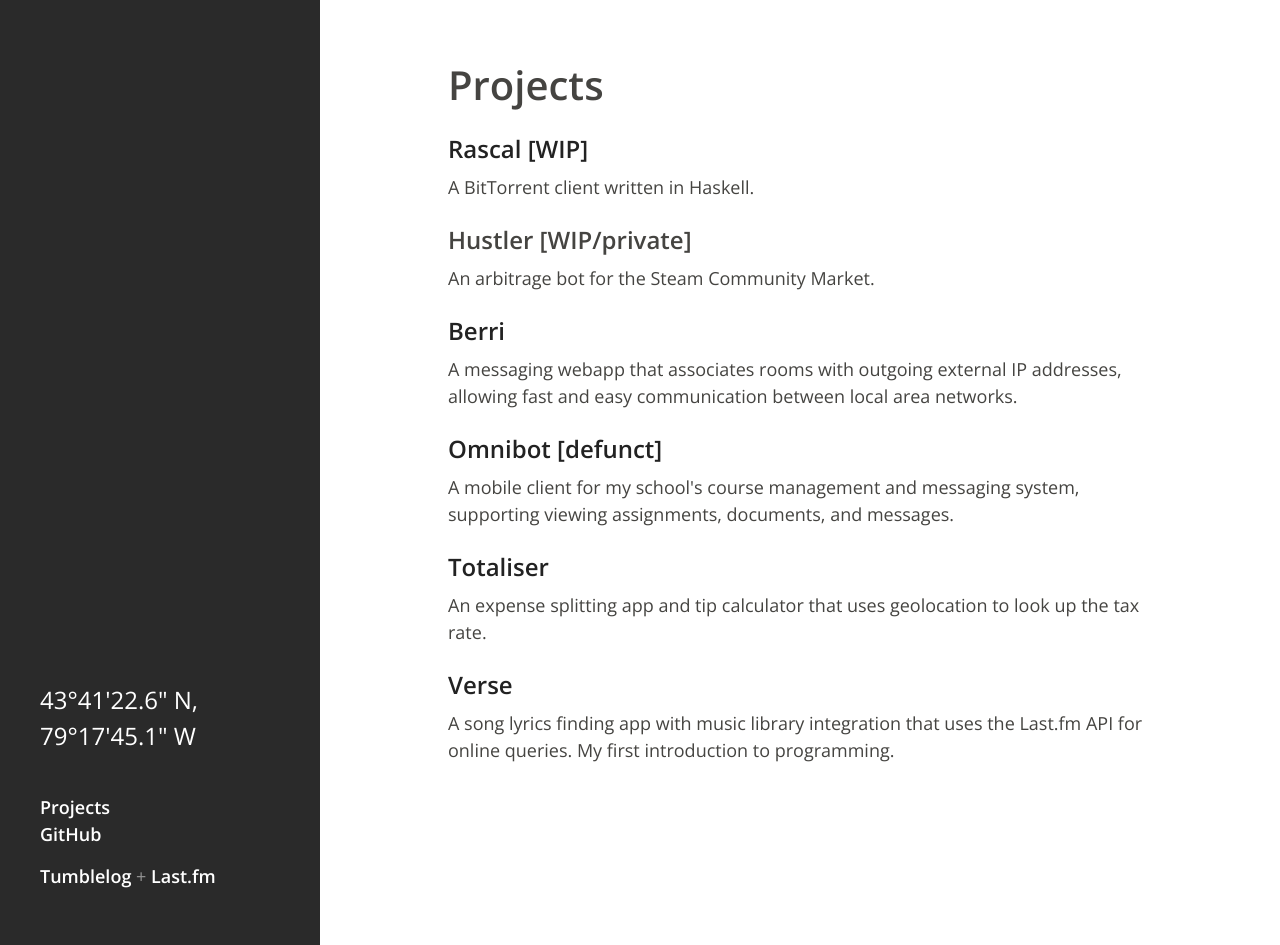
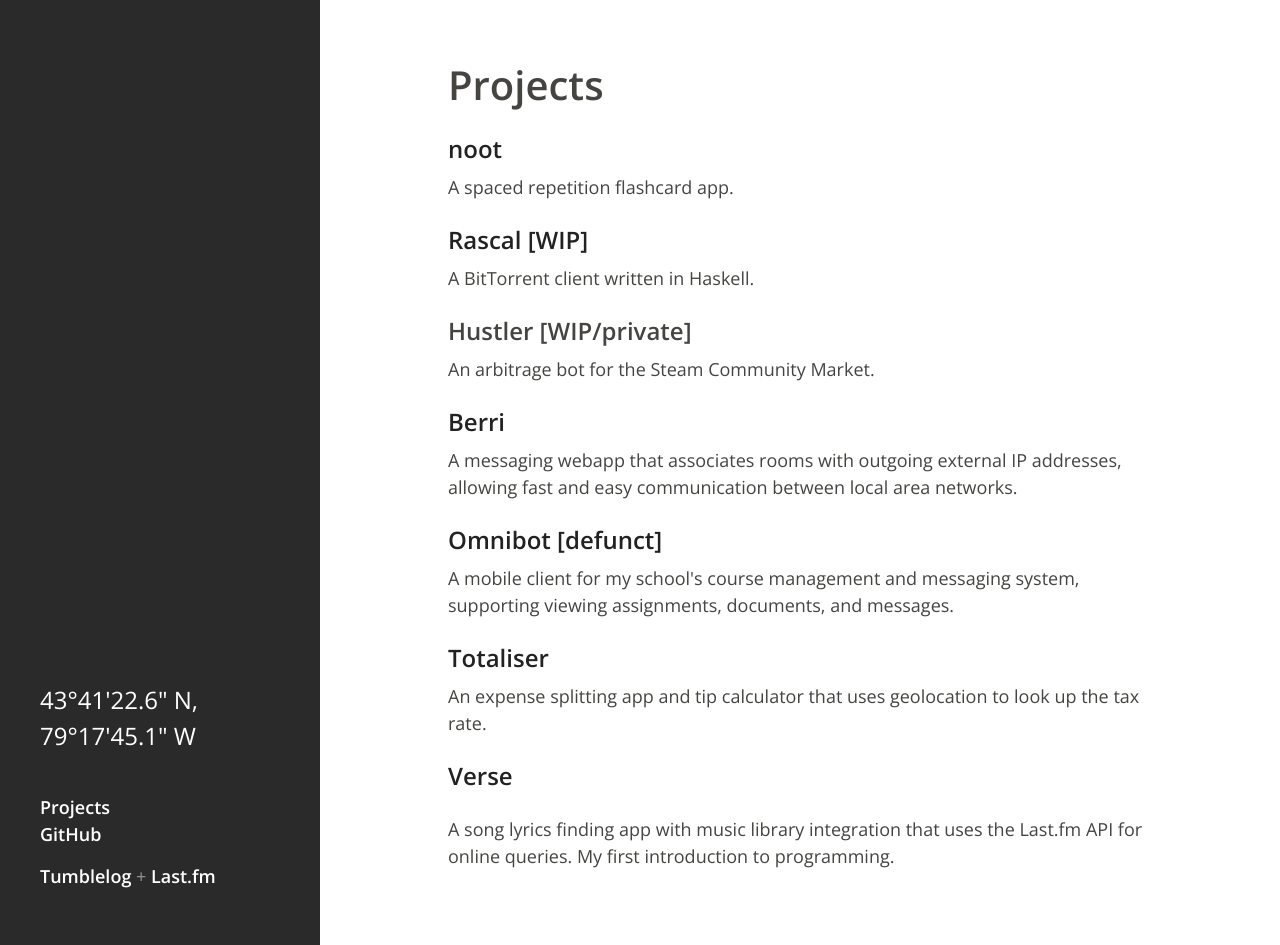
Before and after one commit to MediaPreneur/lvwrence.github.io, a Jekyll site: the page built from projects/index.html, in a window 1280 px wide and 945 px high. Built offline with Jekyll 4.4.1, drawn with Linux system fonts in a browser that asks for light colours.

Commit message:
add noot to projects

```diff
--- a/projects/index.html
+++ b/projects/index.html
@@ -5,6 +5,11 @@ permalink: /projects/
 ---
 <div class="page">
   <h1 class="page-title">Projects</h1>
+
+  <!-- noot -->
+  <h3><a href="http://noot.io">noot</a></h3>
+  <p>A spaced repetition flashcard app.</p>
+
   <!-- Rascal -->
   <h3><a href="https://github.com/oneohtrix/rascal">Rascal [WIP]</a></h3>
   <p>A BitTorrent client written in Haskell.</p>
@@ -34,7 +39,7 @@ permalink: /projects/
   <p>An expense splitting app and tip calculator that uses geolocation to look up the tax rate.</p>
 
   <!-- Verse -->
-  <h3><a href="https://itunes.apple.com/ca/app/verse/id498812979?mt=8">Verse</a></h3>
+  <h3><a href="https://itunes.apple.com/ca/app/verse/id498812979?mt=8">Verse</a></h3> <img src="">
   <p>A song lyrics finding app with music library integration that uses the Last.fm API for online queries. My first introduction to programming.</p>
 
 
```
